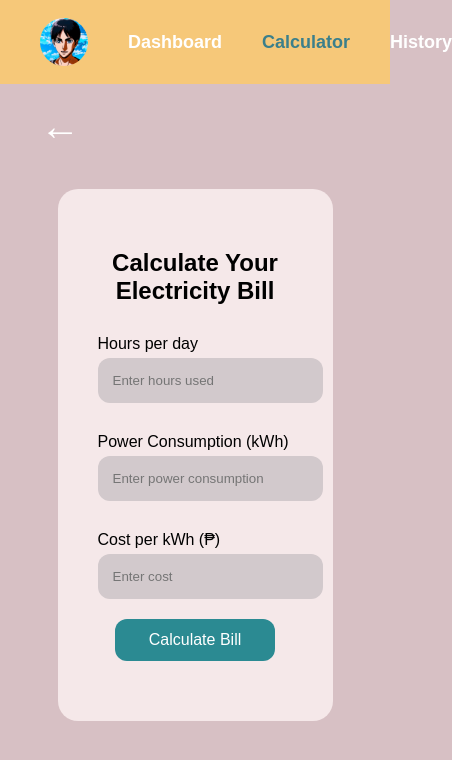
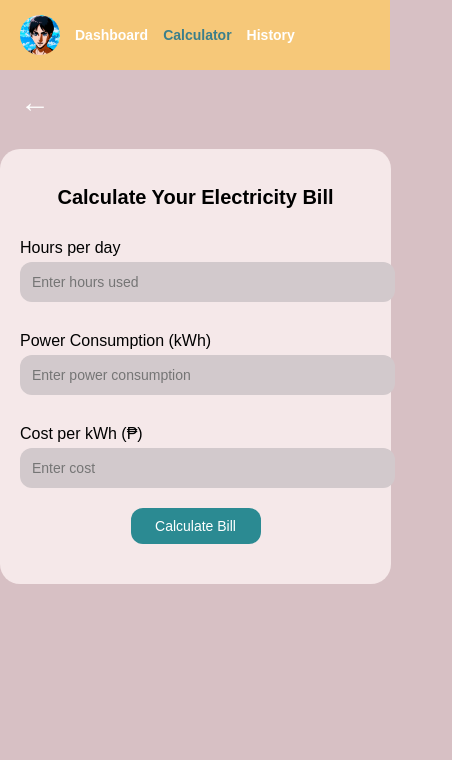
Before and after one commit to cyruspenaflor94-png/penaflor-electric-bill-calculator, a plain HTML site: page calculator.html in a window 390 px wide. Shown: the whole page, 452 px wide, since content can reach past the window. Drawn offline with Linux system fonts and the light colour scheme.

Commit message:
Update made in VS Code

```diff
--- a/calculator.css
+++ b/calculator.css
@@ -85,3 +85,52 @@ button {
     margin-top: 20px;
     font-weight: bold;
 }
+
+/* -------------------------------------------------------- */
+/* 📱 MOBILE RESPONSIVE STYLES */
+/* -------------------------------------------------------- */
+
+@media (max-width: 768px) {
+
+    /* Fix navbar layout */
+    .navbar {
+        padding: 15px 20px;
+        gap: 15px;
+    }
+
+    .profile-img {
+        width: 40px;
+        height: 40px;
+    }
+
+    .nav-item {
+        font-size: 14px;
+    }
+
+    .back-btn {
+        font-size: 30px;
+        margin: 15px 20px;
+    }
+
+    /* Calculator becomes full width on phones */
+    .calc-container {
+        width: 90%;
+        padding: 20px;
+        margin-top: 15px;
+    }
+
+    .calc-container h2 {
+        font-size: 20px;
+    }
+
+    input {
+        padding: 12px;
+        font-size: 14px;
+    }
+
+    button {
+        width: 130px;
+        padding: 10px;
+        font-size: 14px;
+    }
+}
--- a/history.css
+++ b/history.css
@@ -9,10 +9,10 @@ body {
     align-items: center;
     background: #e8c07d;
     padding: 12px 20px;
+    gap: 20px;
 }
 
 .nav-item {
-    margin-left: 20px;
     text-decoration: none;
     color: black;
     font-weight: bold;
@@ -20,7 +20,6 @@ body {
 
 .nav-item.active {
     color: #3b7f8b;
-
 }
 
 .profile-img {
@@ -48,19 +47,84 @@ body {
 /* HEADER ROW */
 .header-row {
     display: grid;
-    grid-template-columns: 1fr 1fr 1fr 1fr 1fr;
+    grid-template-columns: repeat(5, 1fr);
     margin: 20px;
     padding: 15px;
     font-weight: bold;
 }
 
-/* TABLE ROW DESIGN */
+/* TABLE ROW */
 .table-row {
     display: grid;
-    grid-template-columns: 1fr 1fr 1fr 1fr 1fr;
+    grid-template-columns: repeat(5, 1fr);
     background: white;
     padding: 20px;
     margin: 15px 20px;
     border-radius: 20px;
     align-items: center;
 }
+
+/* -------------------------------------------------- */
+/*                    📱 MOBILE VIEW                  */
+/* -------------------------------------------------- */
+@media (max-width: 480px) {
+
+    /* NAVBAR becomes smaller */
+    .navbar {
+        padding: 10px 15px;
+        gap: 10px;
+    }
+
+    .profile-img {
+        width: 35px;
+        height: 35px;
+    }
+
+    .nav-item {
+        font-size: 14px;
+        margin-left: 5px;
+    }
+
+    /* BACK BUTTON smaller */
+    .back-btn {
+        font-size: 26px;
+        margin: 15px;
+    }
+
+    /* TITLE smaller */
+    .table-title {
+        font-size: 22px;
+        margin-left: 15px;
+    }
+
+    /* Header row hidden on mobile */
+    .header-row {
+        display: none;
+    }
+
+    /* Table rows become stacked cards */
+    .table-row {
+        grid-template-columns: 1fr;
+        text-align: left;
+        padding: 15px;
+        font-size: 14px;
+    }
+
+    .table-row div {
+        padding: 5px 0;
+        border-bottom: 1px solid #ddd;
+    }
+
+    .table-row div:last-child {
+        border-bottom: none;
+    }
+}
+.header-row {
+    display: grid;
+    grid-template-columns: 1fr 1fr 1fr 1fr 1fr;
+    margin: 0 20px 10px 20px;
+    padding: 10px 0;
+    font-weight: bold;
+    color: black;
+    font-size: 16px;
+}
--- a/profile.css
+++ b/profile.css
@@ -55,7 +55,7 @@ body {
     font-weight: 700;
 }
 
-.profile-actions {
+profile-actions {
     margin-top: 10px;
 }
 
@@ -91,9 +91,75 @@ body {
 .logout {
     margin: 30px 0 0 60px;
     display: flex;
-    align-items: center;
+   	align-items: center;
     gap: 8px;
     text-decoration: none;
     color: black;
     font-weight: 600;
 }
+
+/* ----------------------------------------------------
+   📱 MOBILE RESPONSIVE STYLES
+----------------------------------------------------- */
+@media (max-width: 600px) {
+
+    /* NAVBAR */
+    .navbar {
+        padding: 10px 15px;
+        gap: 10px;
+    }
+
+    .navbar img {
+        width: 30px;
+        height: 30px;
+    }
+
+    .navbar a {
+        font-size: 14px;
+    }
+
+    /* PROFILE SECTION */
+    .profile-container {
+        padding: 20px;
+    }
+
+    .profile-header {
+        flex-direction: column;
+        text-align: center;
+    }
+
+    .profile-header img {
+        width: 100px;
+        height: 100px;
+    }
+
+    .profile-name {
+        font-size: 24px;
+    }
+
+    .profile-actions a {
+        font-size: 14px;
+    }
+
+    /* INFO BOX */
+    .info-box {
+        width: 100%;
+        padding: 20px;
+    }
+
+    .info-item {
+        padding: 10px 0;
+    }
+
+    .info-item i {
+        font-size: 18px;
+        margin-right: 10px;
+    }
+
+    /* LOGOUT */
+    .logout {
+        margin-left: 0;
+        justify-content: center;
+        font-size: 14px;
+    }
+}
```
Also changed, not shown: history.html (+7 -8 lines), login.html (+2 -3 lines).
